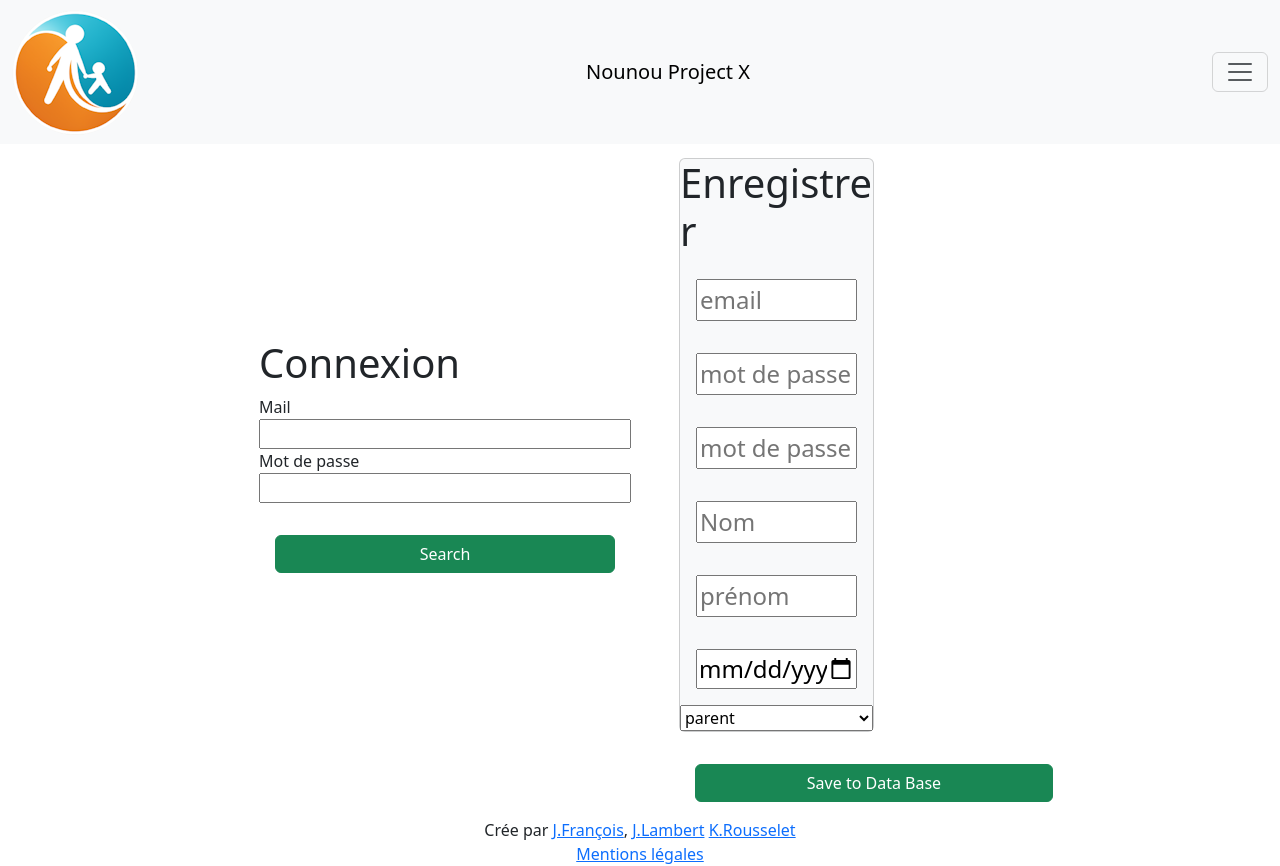
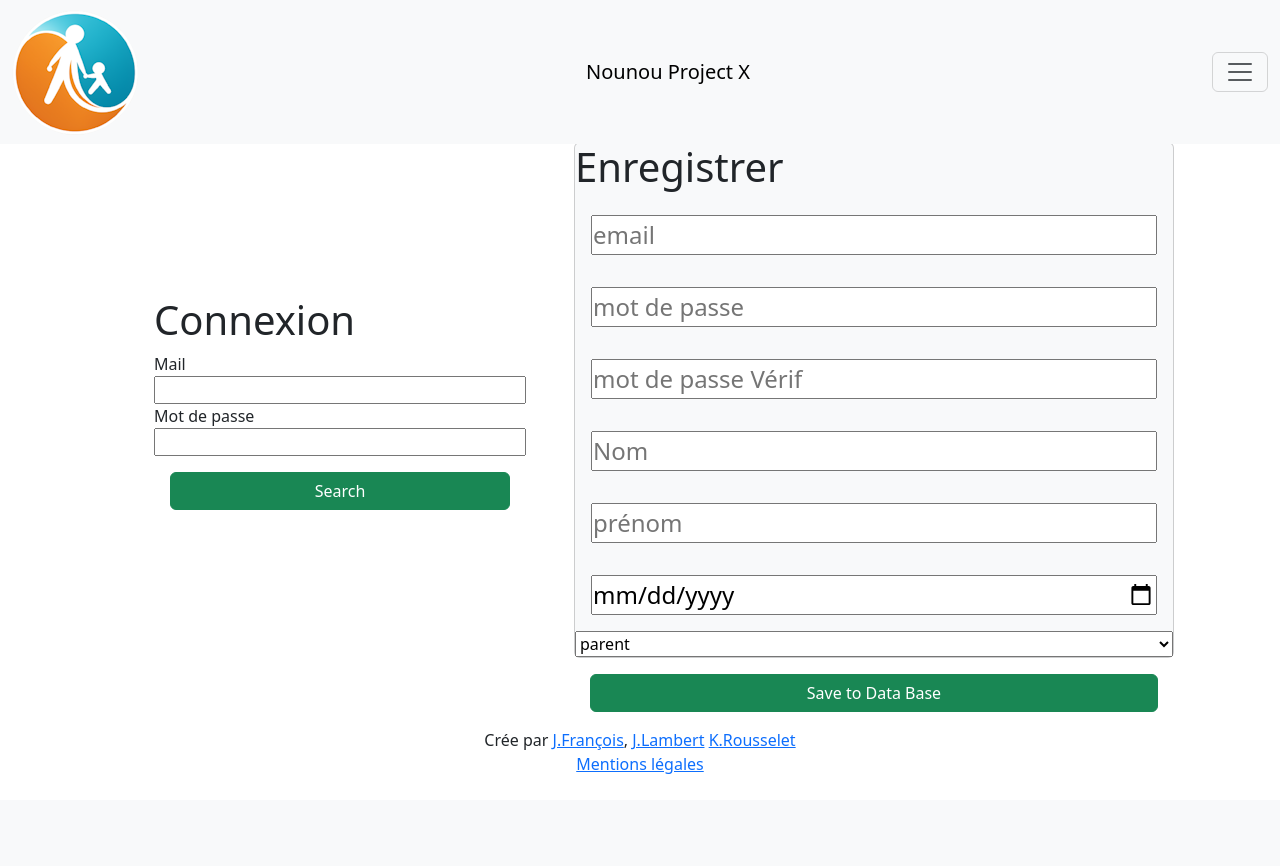
Before and after one commit to krousselet/Nounou_project, a PHP site: page / in a window 1280 px wide. After the commit the page ends 774 px from the top, so only its background shows below. Run offline with PHP 8.4, Linux system fonts and the light colour scheme; style sheets or scripts are compiled from the project's sources.

Commit message:
Commit relatif à la résolution du style/parts et de la disparition du logo

```diff
--- a/index.php
+++ b/index.php
@@ -60,7 +60,7 @@
 
 
 <div id="form-register" class="d-flex flex-column">
-  <form method="POST" id="form-enregistrer" class="mt-5 col-6 card bg-light">
+  <form method="POST" id="form-enregistrer" class="mt-5 card bg-light">
   <h1>Enregistrer</h1>
   <input required id="email" placeholder="email" type="email" name="email" class="fs-4 m-3">
   <input required id="mot-de-passe" placeholder="mot de passe" type="password" name="mot-de-passe" class="fs-4 m-3">
--- a/partsPhp/header.php
+++ b/partsPhp/header.php
@@ -14,7 +14,7 @@
 
 <nav class="navbar bg-body-tertiary fixed-top">
   <div class="container-fluid">
-    <img src="../img/Logo.png" alt="" id="logo-nav">
+    <img src="./img/Logo.png" alt="bug" id="logo-nav">
     <a class="navbar-brand" href="#">Nounou Project X</a>
     <button class="navbar-toggler" type="button" data-bs-toggle="offcanvas" data-bs-target="#offcanvasNavbar" aria-controls="offcanvasNavbar" aria-label="Toggle navigation">
       <span class="navbar-toggler-icon"></span>
--- a/style/style.scss
+++ b/style/style.scss
@@ -1,3 +1,3 @@
-@import 'general.scss';
-@import 'dashboard.scss';
-@import 'form.scss';
+@import './parts/general.scss';
+@import './parts/dashboard.scss';
+@import './parts/form.scss';
```
Also changed, not shown: style/style.css (added, +30 -0 lines), img/dashboard/head.svg (renamed from ressources/images/dashboard/head.svg), img/dashboard/upper-motif.svg (renamed from ressources/images/dashboard/upper-motif.svg), 1 other file.
